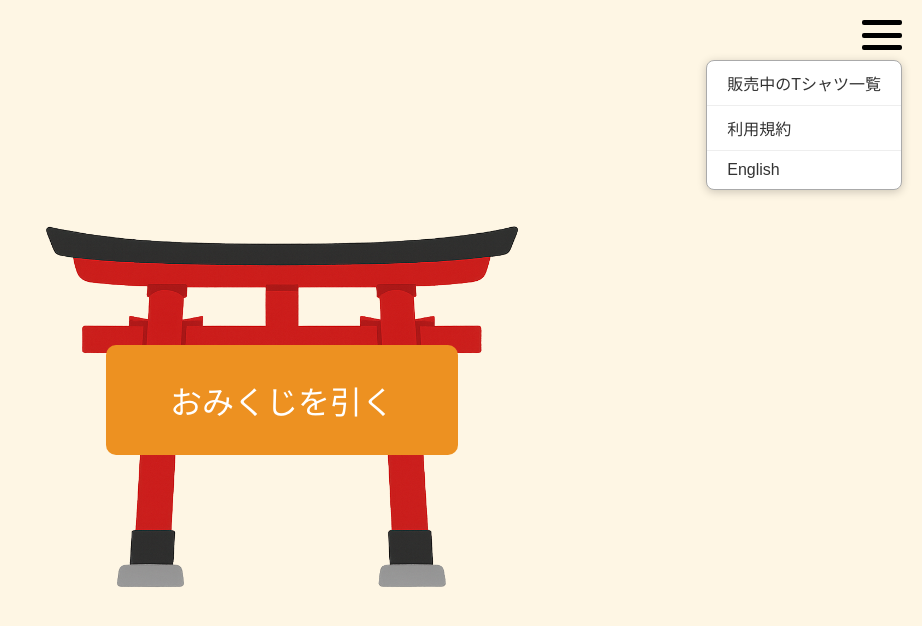
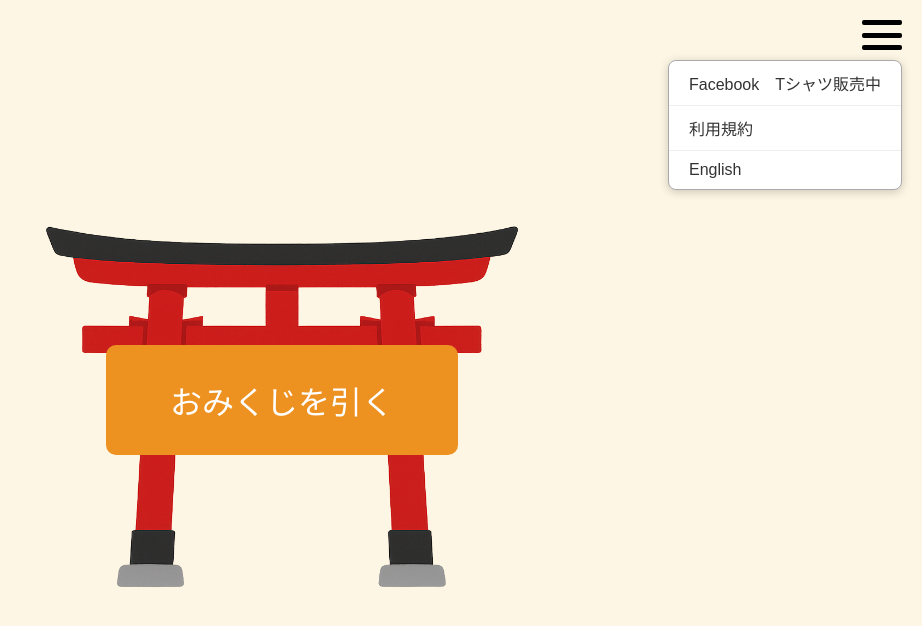
Before and after one commit to Tshirtman-a/-jp, a plain HTML site: page index.html in a window 1280 px wide. Both pictures are taken after a click on the element 1240 px from the left and 35 px from the top of the page. Shown: the whole page, without its empty margins (358-1280 px from the left). Drawn offline with Linux system fonts and the light colour scheme.

Commit message:
Update index.html

```diff
--- a/index.html
+++ b/index.html
@@ -179,7 +179,7 @@
     <span></span>
   </div>
   <div class="menu" id="menu">
-    <a href="https://www.youtube.com/watch?v=KjWYLJ1x0j0" target="_blank">販売中のTシャツ一覧</a>
+    <a href="https://www.facebook.com/profile.php?id=61577853501085">Facebook　Tシャツ販売中</a>
     <a href="https://superlative-quokka-484687.netlify.app/" target="_blank">利用規約</a>
     <a href="https://omikujien.netlify.app" target="_blank">English</a>
   </div>
```
